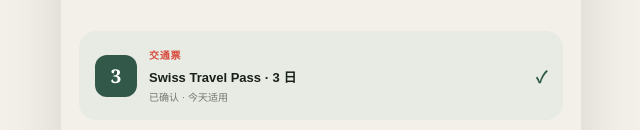
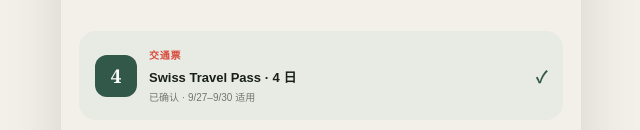
Before and after one commit to a1301292010/switzerland-italy-trip-web, a Next.js app: page / in a window 1280 px wide. Shown: the part 1098-1228 px from the top of the page, without its empty margins (319-959 px from the left). Built offline with nearby package versions, Linux system fonts and the light colour scheme.

Commit message:
fix: show 4-day Swiss Travel Pass

```diff
--- a/app/page.tsx
+++ b/app/page.tsx
@@ -86,8 +86,8 @@
       </section>
 
       <section className="ticket-card">
-        <div className="ticket-mark">3</div>
-        <div><span>交通票</span><strong>Swiss Travel Pass · 3 日</strong><small>已确认 · 今天适用</small></div>
+        <div className="ticket-mark">4</div>
+        <div><span>交通票</span><strong>Swiss Travel Pass · 4 日</strong><small>已确认 · 9/27–9/30 适用</small></div>
         <b>✓</b>
       </section>
 
```
